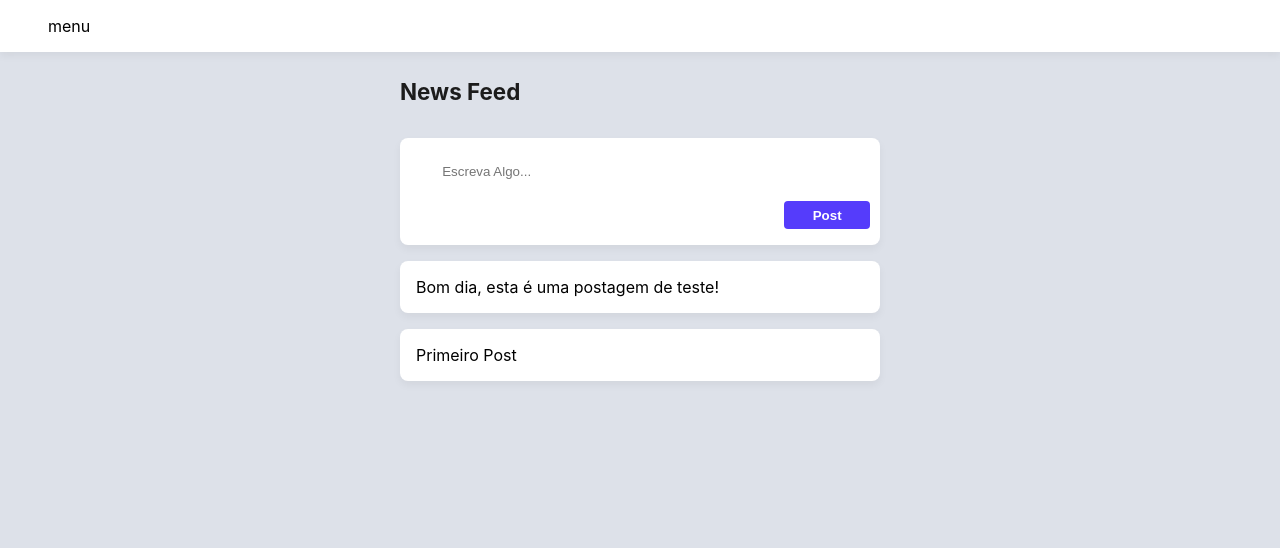
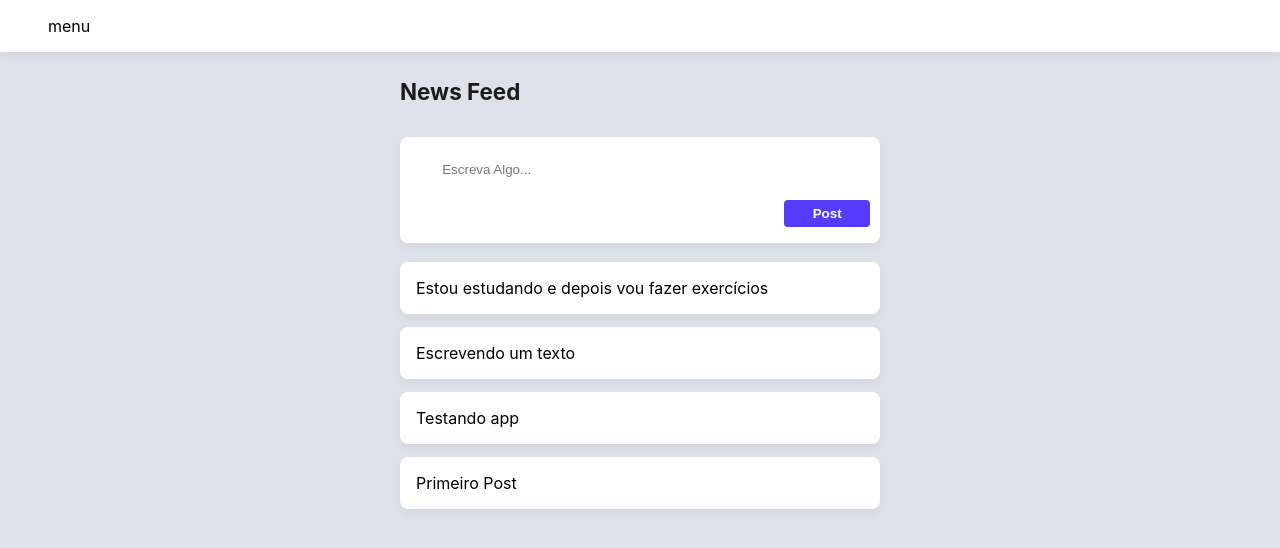
Before and after one commit to RicardoBaltazar/FaceDev-Frontend, a Next.js app: page / in a window 1280 px wide. Shown: the top 548 px of the page. Built offline with nearby package versions, Linux system fonts and the light colour scheme.

Commit message:
get API post

```diff
--- a/package.json
+++ b/package.json
@@ -9,6 +9,7 @@
     "test": "jest"
   },
   "dependencies": {
+    "axios": "^0.26.0",
     "eslint-plugin-react-hooks": "^4.3.0",
     "next": "12.0.8",
     "react": "17.0.2",
--- a/src/pages/api/hello.js
+++ /dev/null
@@ -1,5 +0,0 @@
-// Next.js API route support: https://nextjs.org/docs/api-routes/introduction
-
-export default function handler(req, res) {
-  res.status(200).json({ name: 'John Doe' });
-}
--- /dev/null
+++ b/src/pages/api/post.js
@@ -0,0 +1,12 @@
+// Next.js API route support: https://nextjs.org/docs/api-routes/introduction
+
+export default function handler(req, res) {
+  res.status(200).json(
+    [
+      { post: 'Estou estudando e depois vou fazer exercícios' },
+      { post: 'Escrevendo um texto' },
+      { post: 'Testando app' },
+      { post: 'Primeiro Post' }
+    ]
+  );
+}
--- a/src/pages/index.tsx
+++ b/src/pages/index.tsx
@@ -1,7 +1,28 @@
+import { useEffect, useState } from 'react';
 import Header from '../components/Header';
 import * as S from '../styles/feed';
+import api from '../services/api';
+
+type Posts = {
+  post: string
+}
 
 export default function Home() {
+  const [post, setPost] = useState<Posts[]>([]);
+
+  useEffect(() => {
+    api.get('/post')
+      .then((response: any) => {
+        console.log(response);
+        console.log(response.data);
+        setPost(response.data);
+      })
+      .catch((error: any) => {
+        console.log(error);
+        console.log(error.response);
+      });
+  }, []);
+
   return (
     <S.Wrapper>
 
@@ -19,13 +40,17 @@ export default function Home() {
             </S.Button>
           </S.PostForm>
 
-          <S.Post>
-            <p>Bom dia, esta é uma postagem de teste!</p>
-          </S.Post>
-
-          <S.Post>
-            <p>Primeiro Post</p>
-          </S.Post>
+          <ul>
+            {
+              post.map((item: any) => {
+                return (
+                  <S.Post key={item.post}>
+                    <p>{item.post}</p>
+                  </S.Post>
+                );
+              })
+            }
+          </ul>
         </S.Feed>
 
       </S.Main>
--- /dev/null
+++ b/src/services/api.js
@@ -0,0 +1,7 @@
+import axios from 'axios';
+
+const api = axios.create({
+  baseURL: 'http://localhost:3000/api',
+});
+
+export default api;
--- a/src/styles/feed.ts
+++ b/src/styles/feed.ts
@@ -34,7 +34,7 @@ export const Post = styled.div`
   padding: 1rem;
   box-shadow: 0 4px 8px 0 rgba(0,0,0,0.05);
   border-radius: 8px;
-  margin: 0.5rem 0;
+  margin: 0.8rem 0;
 `;
 
 export const PostForm = styled.form`
@@ -43,7 +43,7 @@ background-color: var(--white);
   padding: 0.6rem;
   box-shadow: 0 4px 8px 0 rgba(0,0,0,0.05);
   border-radius: 8px;
-  margin: 0.5rem 0;
+  margin: 0.4rem 0;
   display: flex;
   flex-direction: column;
   align-items: flex-end;
```
Also changed, not shown: .eslintrc.json, src/hooks/useFetch.ts (added), 1 other file (tests, documents, lock files or other folders). Lines whose indentation alone changed are shown as unchanged.
